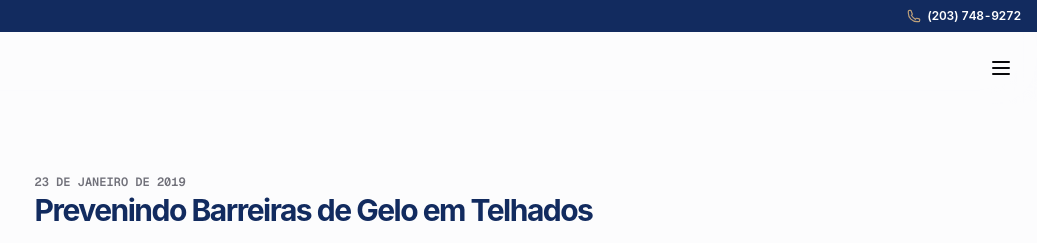
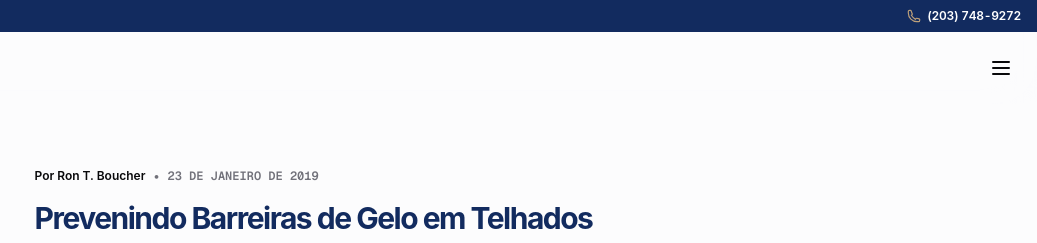
Before and after one commit to henryhhall/aia-demo, an Astro site: page /pt/blog/preventing-ice-dams-on-homes in a window 1280 px wide. Shown: the top 243 px of the page, 243-1280 px from the left. Built offline with nearby package versions, Linux system fonts and the light colour scheme; Astro itself is replaced by a stand-in of ours.

Commit message:
feat: add multilingual blog support and localized content in Spanish, Turkish, and Portuguese

```diff
--- a/src/components/BlogArchiveList.astro
+++ b/src/components/BlogArchiveList.astro
@@ -175,6 +175,11 @@ function getLocationLabel(id: LocationId): string {
                   })}
                 </time>
 
+                <!-- Post Author -->
+                <div class="text-xs font-semibold text-text-primary">
+                  {post.data.author}
+                </div>
+
                 <!-- Location Badges if tagged -->
                 {postLocations.length > 0 && (
                   <div class="flex flex-wrap gap-1">
--- a/src/content.config.ts
+++ b/src/content.config.ts
@@ -13,7 +13,7 @@ const blogCollection = defineCollection({
     imageAlt: z.string().optional(),
     tags: z.array(z.string()).default([]),
     location: z.string().optional(),
-    author: z.string().default('Associated Insurance Agency'),
+    author: z.string().default('Ron T. Boucher'),
     draft: z.boolean().default(false),
     about: z.array(
       z.object({
--- a/src/content/blog/en/preventing-ice-dams-on-homes.md
+++ b/src/content/blog/en/preventing-ice-dams-on-homes.md
@@ -5,7 +5,7 @@ pubDate: 2019-01-23
 image: "/images/blog/ice-dams.jpg"
 imageAlt: "Snow on residential house roof showing ice dam risk"
 tags: ["home insurance", "winter maintenance", "CT homeowners"]
-author: "Associated Insurance Agency"
+author: "Ron T. Boucher"
 draft: false
 ---
 
--- a/src/content/blog/en/travel-adventure-6-essential-tips.md
+++ b/src/content/blog/en/travel-adventure-6-essential-tips.md
@@ -5,7 +5,7 @@ pubDate: 2018-05-17
 image: "/images/blog/travel.jpg"
 imageAlt: "Travel baggage, camera, and maps on a wooden table"
 tags: ["travel insurance", "adventure safety", "personal safety"]
-author: "Associated Insurance Agency"
+author: "Ron T. Boucher"
 draft: false
 ---
 
--- a/src/content/blog/en/wedding-insurance-need.md
+++ b/src/content/blog/en/wedding-insurance-need.md
@@ -5,7 +5,7 @@ pubDate: 2018-06-16
 image: "/images/blog/wedding.jpg"
 imageAlt: "Wedding rings on top of flowers"
 tags: ["special event insurance", "personal liability", "wedding planning"]
-author: "Associated Insurance Agency"
+author: "Ron T. Boucher"
 draft: false
 ---
 
--- a/src/content/blog/es/preventing-ice-dams-on-homes.md
+++ b/src/content/blog/es/preventing-ice-dams-on-homes.md
@@ -5,7 +5,7 @@ pubDate: 2019-01-23
 image: "/images/blog/ice-dams.jpg"
 imageAlt: "Nieve en el techo de una casa residencial que muestra el riesgo de presa de hielo"
 tags: ["seguro de hogar", "mantenimiento de invierno", "propietarios de CT"]
-author: "Associated Insurance Agency"
+author: "Ron T. Boucher"
 draft: false
 ---
 
--- a/src/content/blog/es/travel-adventure-6-essential-tips.md
+++ b/src/content/blog/es/travel-adventure-6-essential-tips.md
@@ -5,7 +5,7 @@ pubDate: 2018-05-17
 image: "/images/blog/travel.jpg"
 imageAlt: "Equipaje de viaje, cámara y mapas en una mesa de madera"
 tags: ["seguro de viaje", "seguridad en la aventura", "seguridad personal"]
-author: "Associated Insurance Agency"
+author: "Ron T. Boucher"
 draft: false
 ---
 
--- a/src/content/blog/es/wedding-insurance-need.md
+++ b/src/content/blog/es/wedding-insurance-need.md
@@ -5,7 +5,7 @@ pubDate: 2018-06-16
 image: "/images/blog/wedding.jpg"
 imageAlt: "Anillos de boda encima de flores"
 tags: ["seguro de eventos especiales", "responsabilidad personal", "planificación de bodas"]
-author: "Associated Insurance Agency"
+author: "Ron T. Boucher"
 draft: false
 ---
 
--- a/src/content/blog/pt/preventing-ice-dams-on-homes.md
+++ b/src/content/blog/pt/preventing-ice-dams-on-homes.md
@@ -5,7 +5,7 @@ pubDate: 2019-01-23
 image: "/images/blog/ice-dams.jpg"
 imageAlt: "Neve no telhado de uma casa residencial mostrando o risco de barreira de gelo"
 tags: ["seguro residencial", "manutenção de inverno", "proprietários de CT"]
-author: "Associated Insurance Agency"
+author: "Ron T. Boucher"
 draft: false
 ---
 
--- a/src/content/blog/pt/travel-adventure-6-essential-tips.md
+++ b/src/content/blog/pt/travel-adventure-6-essential-tips.md
@@ -5,7 +5,7 @@ pubDate: 2018-05-17
 image: "/images/blog/travel.jpg"
 imageAlt: "Bagagem de viagem, câmera e mapas em uma mesa de madeira"
 tags: ["seguro de viagem", "segurança na aventura", "segurança pessoal"]
-author: "Associated Insurance Agency"
+author: "Ron T. Boucher"
 draft: false
 ---
 
--- a/src/content/blog/pt/wedding-insurance-need.md
+++ b/src/content/blog/pt/wedding-insurance-need.md
@@ -5,7 +5,7 @@ pubDate: 2018-06-16
 image: "/images/blog/wedding.jpg"
 imageAlt: "Alianças de casamento em cima de flores"
 tags: ["seguro de eventos especiais", "responsabilidade pessoal", "planejamento de casamento"]
-author: "Associated Insurance Agency"
+author: "Ron T. Boucher"
 draft: false
 ---
 
--- a/src/content/blog/tr/preventing-ice-dams-on-homes.md
+++ b/src/content/blog/tr/preventing-ice-dams-on-homes.md
@@ -5,7 +5,7 @@ pubDate: 2019-01-23
 image: "/images/blog/ice-dams.jpg"
 imageAlt: "Buz barajı riskini gösteren karlı müstakil ev çatısı"
 tags: ["ev sigortası", "kış bakımı", "CT ev sahipleri"]
-author: "Associated Insurance Agency"
+author: "Ron T. Boucher"
 draft: false
 ---
 
--- a/src/content/blog/tr/travel-adventure-6-essential-tips.md
+++ b/src/content/blog/tr/travel-adventure-6-essential-tips.md
@@ -5,7 +5,7 @@ pubDate: 2018-05-17
 image: "/images/blog/travel.jpg"
 imageAlt: "Ahşap bir masa üzerinde seyahat bagajı, kamera ve haritalar"
 tags: ["seyahat sigortası", "macera güvenliği", "kişisel güvenlik"]
-author: "Associated Insurance Agency"
+author: "Ron T. Boucher"
 draft: false
 ---
 
--- a/src/content/blog/tr/wedding-insurance-need.md
+++ b/src/content/blog/tr/wedding-insurance-need.md
@@ -5,7 +5,7 @@ pubDate: 2018-06-16
 image: "/images/blog/wedding.jpg"
 imageAlt: "Çiçeklerin üzerinde düğün yüzükleri"
 tags: ["özel etkinlik sigortası", "kişisel sorumluluk", "düğün planlama"]
-author: "Associated Insurance Agency"
+author: "Ron T. Boucher"
 draft: false
 ---
 
--- a/src/pages/blog/[...slug].astro
+++ b/src/pages/blog/[...slug].astro
@@ -91,13 +91,17 @@ const structuredData = {
   <article class="max-w-[75ch] mx-auto px-4 sm:px-6 py-16 text-left">
     <!-- Header -->
     <header class="space-y-4 mb-12 border-b border-border-subtle pb-8">
-      <time class="font-mono text-xs font-semibold text-text-muted uppercase">
+      <div class="flex items-center gap-2 text-xs font-semibold text-text-muted">
+        <span class="text-text-primary">By {entry.data.author}</span>
+        <span>•</span>
+        <time class="font-mono uppercase">
           {new Date(entry.data.pubDate).toLocaleDateString('en-US', {
             year: 'numeric',
             month: 'long',
             day: 'numeric'
           })}
         </time>
+      </div>
       <h1 class="text-3xl sm:text-5xl font-bold tracking-tighter text-accent leading-tight">
         {entry.data.title}
       </h1>
--- a/src/pages/es/blog/[...slug].astro
+++ b/src/pages/es/blog/[...slug].astro
@@ -91,13 +91,17 @@ const structuredData = {
   <article class="max-w-[75ch] mx-auto px-4 sm:px-6 py-16 text-left">
     <!-- Header -->
     <header class="space-y-4 mb-12 border-b border-border-subtle pb-8">
-      <time class="font-mono text-xs font-semibold text-text-muted uppercase">
+      <div class="flex items-center gap-2 text-xs font-semibold text-text-muted">
+        <span class="text-text-primary">Por {entry.data.author}</span>
+        <span>•</span>
+        <time class="font-mono uppercase">
           {new Date(entry.data.pubDate).toLocaleDateString('es-ES', {
             year: 'numeric',
             month: 'long',
             day: 'numeric'
           })}
         </time>
+      </div>
       <h1 class="text-3xl sm:text-5xl font-bold tracking-tighter text-accent leading-tight">
         {entry.data.title}
       </h1>
--- a/src/pages/pt/blog/[...slug].astro
+++ b/src/pages/pt/blog/[...slug].astro
@@ -91,13 +91,17 @@ const structuredData = {
   <article class="max-w-[75ch] mx-auto px-4 sm:px-6 py-16 text-left">
     <!-- Header -->
     <header class="space-y-4 mb-12 border-b border-border-subtle pb-8">
-      <time class="font-mono text-xs font-semibold text-text-muted uppercase">
+      <div class="flex items-center gap-2 text-xs font-semibold text-text-muted">
+        <span class="text-text-primary">Por {entry.data.author}</span>
+        <span>•</span>
+        <time class="font-mono uppercase">
           {new Date(entry.data.pubDate).toLocaleDateString('pt-BR', {
             year: 'numeric',
             month: 'long',
             day: 'numeric'
           })}
         </time>
+      </div>
       <h1 class="text-3xl sm:text-5xl font-bold tracking-tighter text-accent leading-tight">
         {entry.data.title}
       </h1>
--- a/src/pages/tr/blog/[...slug].astro
+++ b/src/pages/tr/blog/[...slug].astro
@@ -91,13 +91,17 @@ const structuredData = {
   <article class="max-w-[75ch] mx-auto px-4 sm:px-6 py-16 text-left">
     <!-- Header -->
     <header class="space-y-4 mb-12 border-b border-border-subtle pb-8">
-      <time class="font-mono text-xs font-semibold text-text-muted uppercase">
+      <div class="flex items-center gap-2 text-xs font-semibold text-text-muted">
+        <span class="text-text-primary">Yazar: {entry.data.author}</span>
+        <span>•</span>
+        <time class="font-mono uppercase">
           {new Date(entry.data.pubDate).toLocaleDateString('tr-TR', {
             year: 'numeric',
             month: 'long',
             day: 'numeric'
           })}
         </time>
+      </div>
       <h1 class="text-3xl sm:text-5xl font-bold tracking-tighter text-accent leading-tight">
         {entry.data.title}
       </h1>
```
Lines whose indentation alone changed are shown as unchanged.
